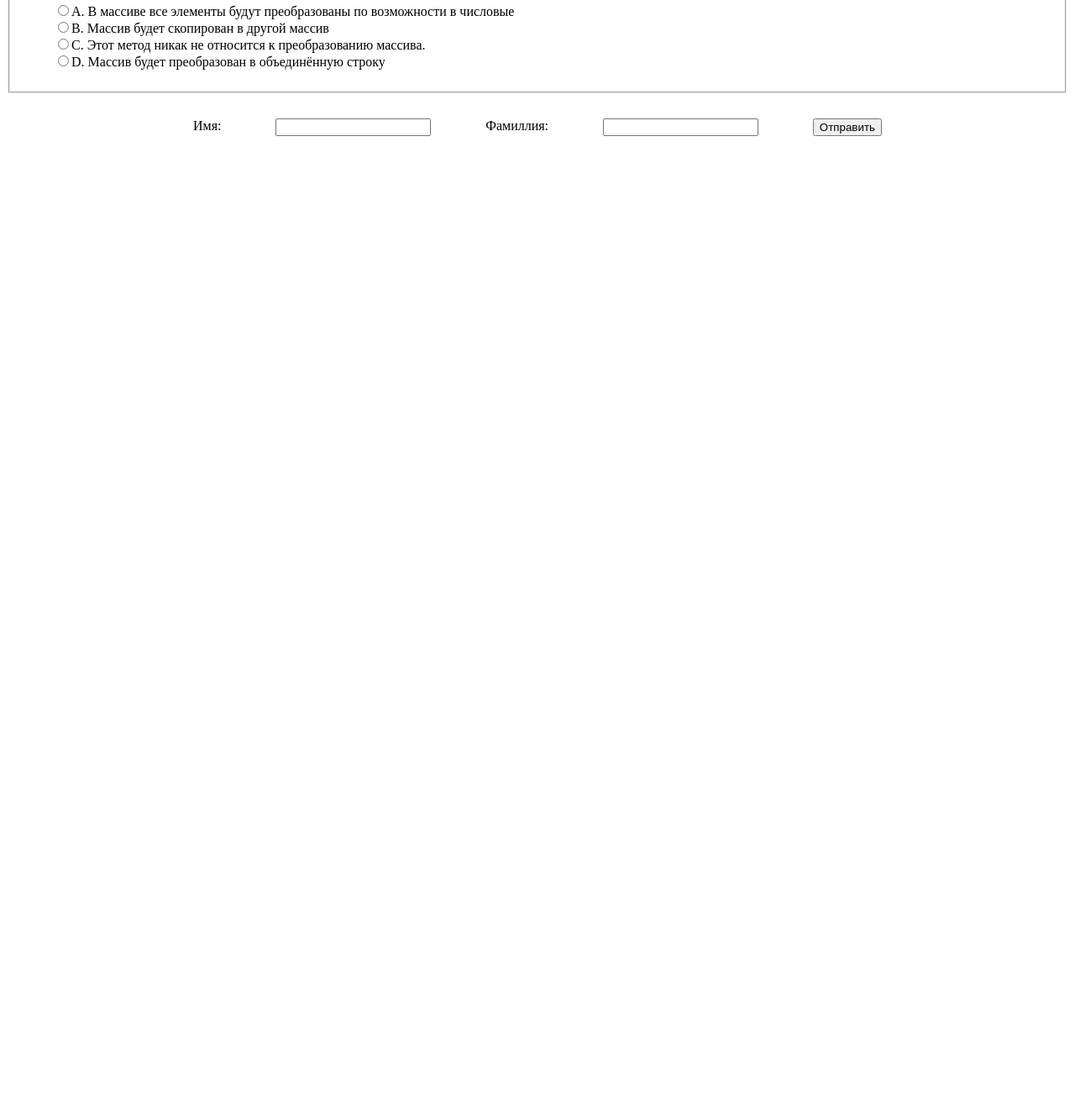
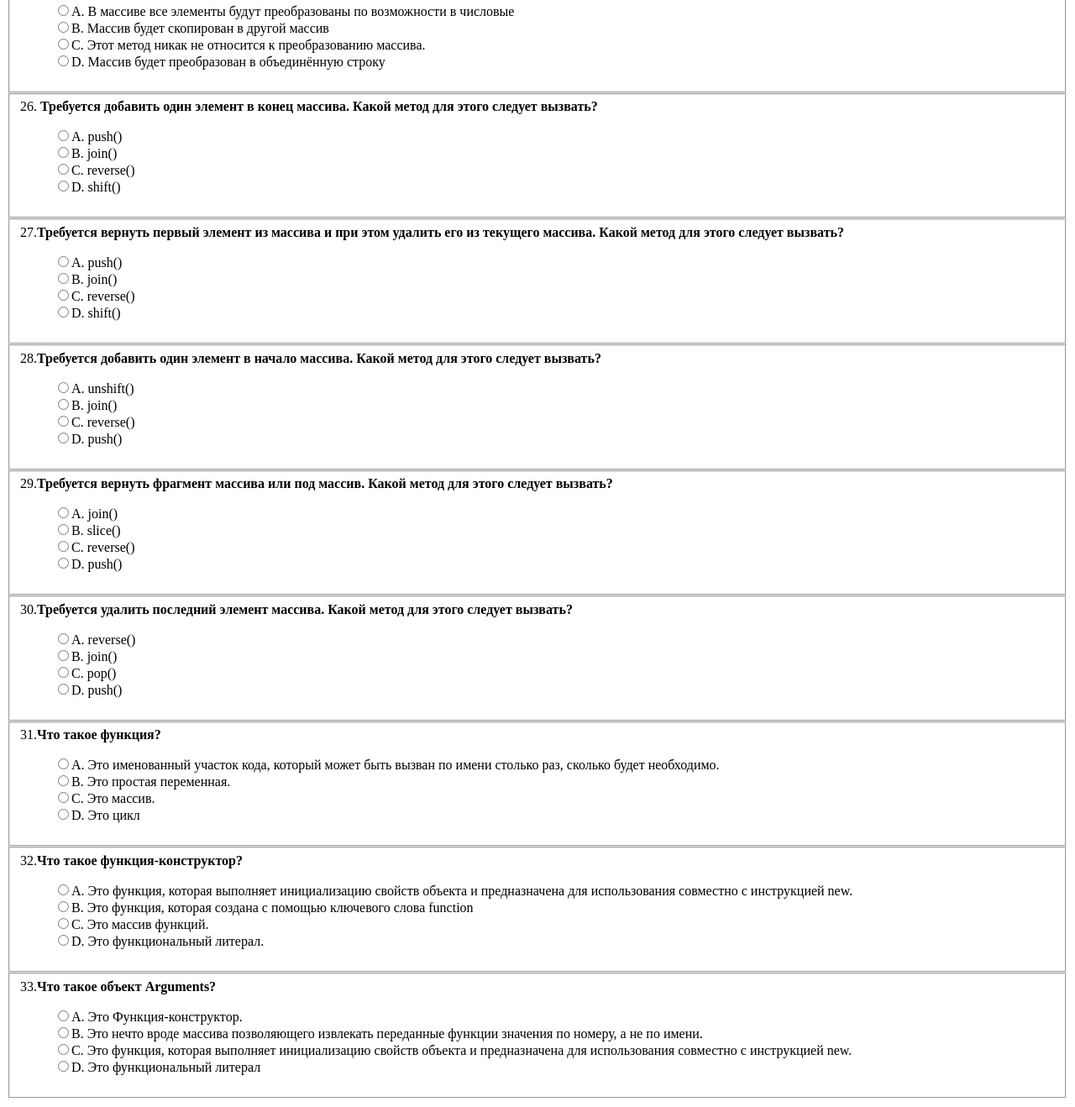
Before and after one commit to Bilostenko/JS-testing, a plain HTML site: page Document.html in a window 1280 px wide. Shown: the part 4222-5540 px from the top of the page at 84% size. Before the commit the page ends 4414 px from the top, so only its background shows below. Drawn offline with Linux system fonts and the light colour scheme.

Commit message:
add layout

```diff
--- a/Document.html
+++ b/Document.html
@@ -364,6 +364,119 @@ var res = arr.join();
 			</fieldset>
 		</div>
 
+		<div class="test-item">
+			<fieldset><span class="test-number">26.</span><span class="test-question"> Требуется добавить один элемент в конец
+				массива. Какой метод для этого следует
+				вызвать?</span>
+				<ul>
+					<li><input type="radio" name="question26" value="true">A. push()</li>
+					<li><input type="radio" name="question26" >B. join()</li>
+					<li><input type="radio" name="question26">C. reverse()</li>
+					<li><input type="radio" name="question26">D. shift()</li>
+				</ul>
+			</fieldset>
+		</div>
+
+		<div class="test-item">
+			<fieldset><span class="test-number">27.</span><span class="test-question">Требуется вернуть первый элемент из
+				массива и при этом удалить его из текущего
+				массива. Какой метод для этого следует
+				вызвать?</span>
+				<ul>
+					<li><input type="radio" name="question27" >A. push()</li>
+					<li><input type="radio" name="question27" >B. join()</li>
+					<li><input type="radio" name="question27">C. reverse()</li>
+					<li><input type="radio" name="question27" value="true">D. shift()</li>
+				</ul>
+			</fieldset>
+		</div>
+
+		<div class="test-item">
+			<fieldset><span class="test-number">28.</span><span class="test-question">Требуется добавить один элемент в начало
+				массива. Какой метод для этого следует
+				вызвать?</span>
+				<ul>
+					<li><input type="radio" name="question28" >A. unshift()</li>
+					<li><input type="radio" name="question28" >B. join()</li>
+					<li><input type="radio" name="question28">C. reverse()</li>
+					<li><input type="radio" name="question28" value="true">D. push()</li>
+				</ul>
+			</fieldset>
+		</div>
+
+		<div class="test-item">
+			<fieldset><span class="test-number">29.</span><span class="test-question">Требуется вернуть фрагмент массива или под
+				массив. Какой метод для этого следует
+				вызвать?</span>
+				<ul>
+					<li><input type="radio" name="question29" >A. join()</li>
+					<li><input type="radio" name="question29" value="true">B. slice()</li>
+					<li><input type="radio" name="question29">C. reverse()</li>
+					<li><input type="radio" name="question29" >D. push()</li>
+				</ul>
+			</fieldset>
+		</div>
+
+		<div class="test-item">
+			<fieldset><span class="test-number">30.</span><span class="test-question">Требуется удалить последний элемент
+				массива. Какой метод для этого следует
+				вызвать?</span>
+				<ul>
+					<li><input type="radio" name="question30" >A. reverse()</li>
+					<li><input type="radio" name="question30" >B. join()</li>
+					<li><input type="radio" name="question30" value="true">C. pop()</li>
+					<li><input type="radio" name="question30" >D. push()</li>
+				</ul>
+			</fieldset>
+		</div>
+
+		<div class="test-item">
+			<fieldset><span class="test-number">31.</span><span class="test-question">Что такое функция?</span>
+				<ul>
+					<li><input type="radio" name="question31" value="true">A. Это именованный участок кода, который может быть
+						вызван по имени столько раз, сколько будет
+						необходимо.
+						</li>
+					<li><input type="radio" name="question31" >B. Это простая переменная.</li>
+					<li><input type="radio" name="question31" >C. Это массив.</li>
+					<li><input type="radio" name="question31" >D. Это цикл</li>
+				</ul>
+			</fieldset>
+		</div>
+
+		<div class="test-item">
+			<fieldset><span class="test-number">32.</span><span class="test-question">Что такое функция-конструктор?</span>
+				<ul>
+					<li><input type="radio" name="question32" value="true">A. Это функция, которая выполняет инициализацию свойств
+						объекта и предназначена для использования совместно с
+						инструкцией new.
+						</li>
+					<li><input type="radio" name="question32" >B. Это функция, которая создана с помощью ключевого слова
+						function</li>
+					<li><input type="radio" name="question32" >C. Это массив функций.</li>
+					<li><input type="radio" name="question32" >D. Это функциональный литерал.</li>
+				</ul>
+			</fieldset>
+		</div>
+
+		<div class="test-item">
+			<fieldset><span class="test-number">33.</span><span class="test-question">Что такое объект Arguments? </span>
+				<ul>
+					<li><input type="radio" name="question33" value="true">A. Это Функция-конструктор.
+						</li>
+					<li><input type="radio" name="question33" >B. Это нечто вроде массива позволяющего извлекать
+						переданные функции значения по номеру, а не по
+						имени.
+						</li>
+					<li><input type="radio" name="question33" >C. Это функция, которая выполняет инициализацию
+						свойств объекта и предназначена для использования
+						совместно с инструкцией new.
+						</li>
+					<li><input type="radio" name="question33" >D. Это функциональный литерал</li>
+				</ul>
+			</fieldset>
+		</div>
+
 
 
 
```
